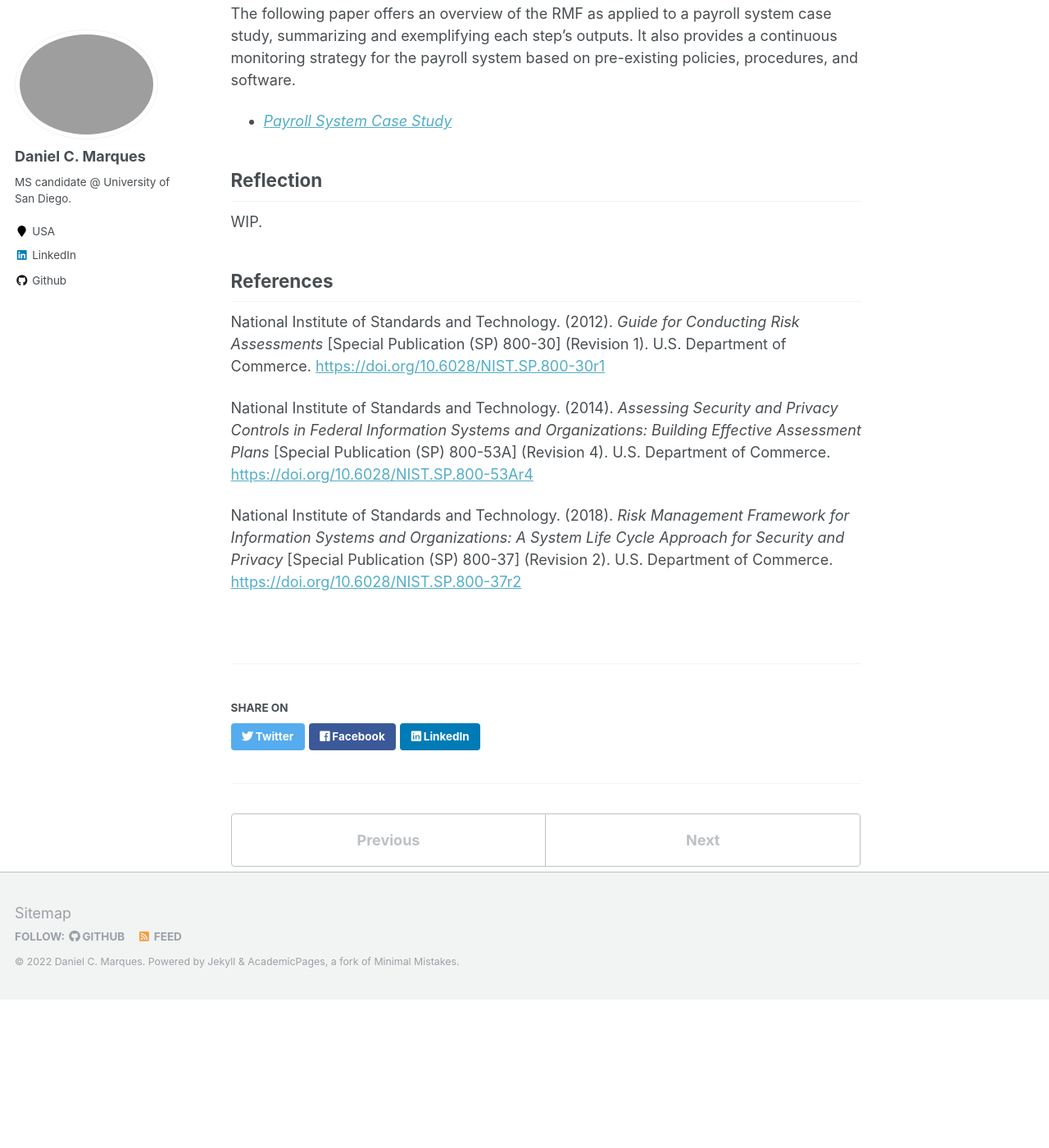
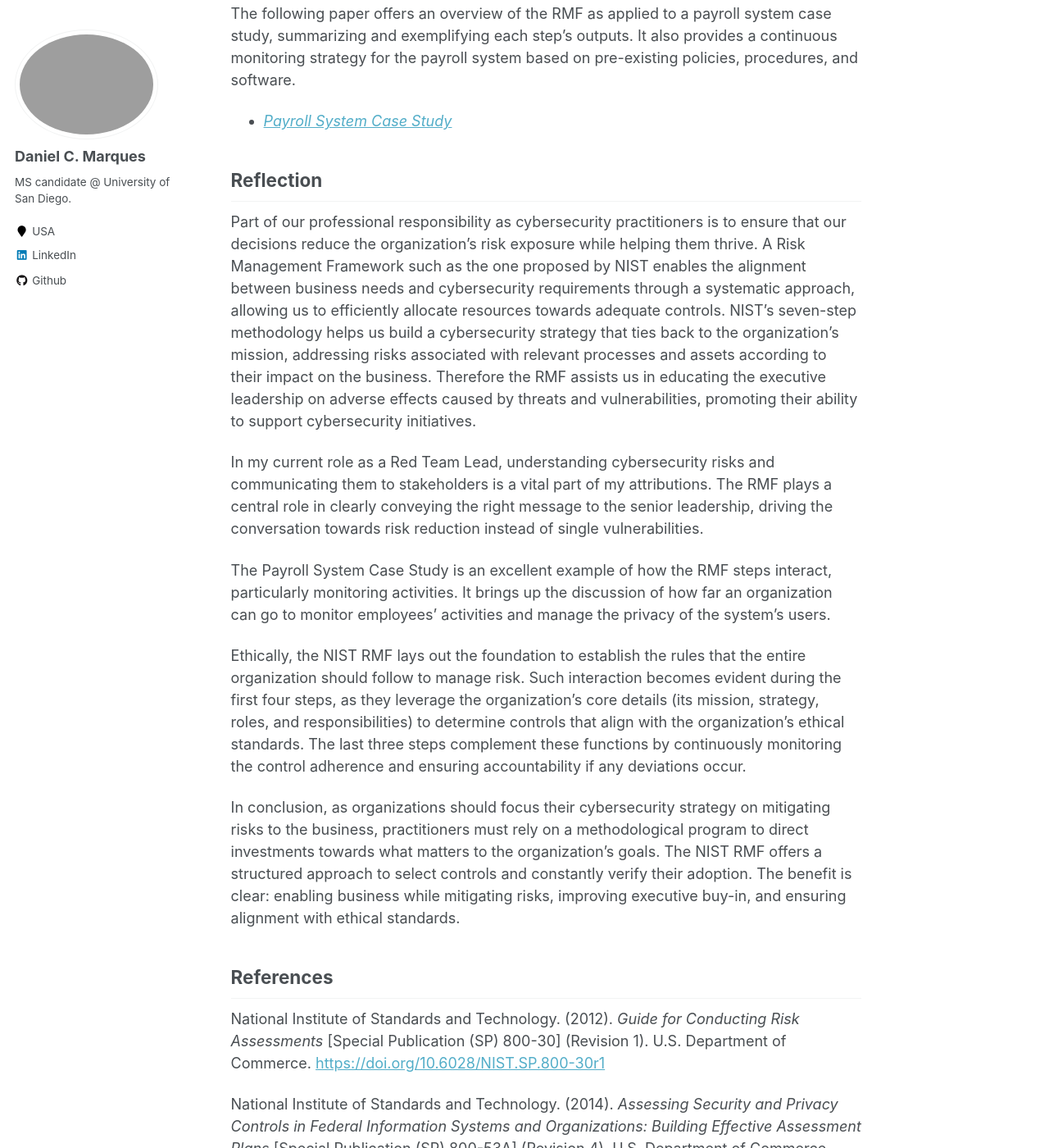
Before and after one commit to danielcmarques/danielcmarques.github.io, a Jekyll site: the page built from _portfolio/csol530.md, in a window 1280 px wide and 1400 px high, scrolled down 1443 px. Shown: the whole window at 82% size. Built offline with Jekyll 4.4.1, drawn with Linux system fonts in a browser that asks for light colours; before the commit the page ends 2662 px from its top, so only the background shows below that.

Commit message:
CSOL530 reflection

```diff
--- a/_portfolio/csol530.md
+++ b/_portfolio/csol530.md
@@ -26,8 +26,15 @@ The following paper offers an overview of the RMF as applied to a payroll system
 
 
 ## Reflection
-WIP.
+Part of our professional responsibility as cybersecurity practitioners is to ensure that our decisions reduce the organization’s risk exposure while helping them thrive. A Risk Management Framework such as the one proposed by NIST enables the alignment between business needs and cybersecurity requirements through a systematic approach, allowing us to efficiently allocate resources towards adequate controls. NIST’s seven-step methodology helps us build a cybersecurity strategy that ties back to the organization’s mission, addressing risks associated with relevant processes and assets according to their impact on the business. Therefore the RMF assists us in educating the executive leadership on adverse effects caused by threats and vulnerabilities, promoting their ability to support cybersecurity initiatives.
 
+In my current role as a Red Team Lead, understanding cybersecurity risks and communicating them to stakeholders is a vital part of my attributions. The RMF plays a central role in clearly conveying the right message to the senior leadership, driving the conversation towards risk reduction instead of single vulnerabilities.
+
+The Payroll System Case Study is an excellent example of how the RMF steps interact, particularly monitoring activities. It brings up the discussion of how far an organization can go to monitor employees’ activities and manage the privacy of the system’s users.
+
+Ethically, the NIST RMF lays out the foundation to establish the rules that the entire organization should follow to manage risk. Such interaction becomes evident during the first four steps, as they leverage the organization’s core details (its mission, strategy, roles, and responsibilities) to determine controls that align with the organization’s ethical standards. The last three steps complement these functions by continuously monitoring the control adherence and ensuring accountability if any deviations occur.
+
+In conclusion, as organizations should focus their cybersecurity strategy on mitigating risks to the business, practitioners must rely on a methodological program to direct investments towards what matters to the organization’s goals. The NIST RMF offers a structured approach to select controls and constantly verify their adoption. The benefit is clear: enabling business while mitigating risks, improving executive buy-in, and ensuring alignment with ethical standards.
 
 ## References
 National Institute of Standards and Technology. (2012). _Guide for Conducting Risk Assessments_ [Special Publication (SP) 800-30] (Revision 1). U.S. Department of Commerce. [https://doi.org/10.6028/NIST.SP.800-30r1](https://doi.org/10.6028/NIST.SP.800-30r1)
```
